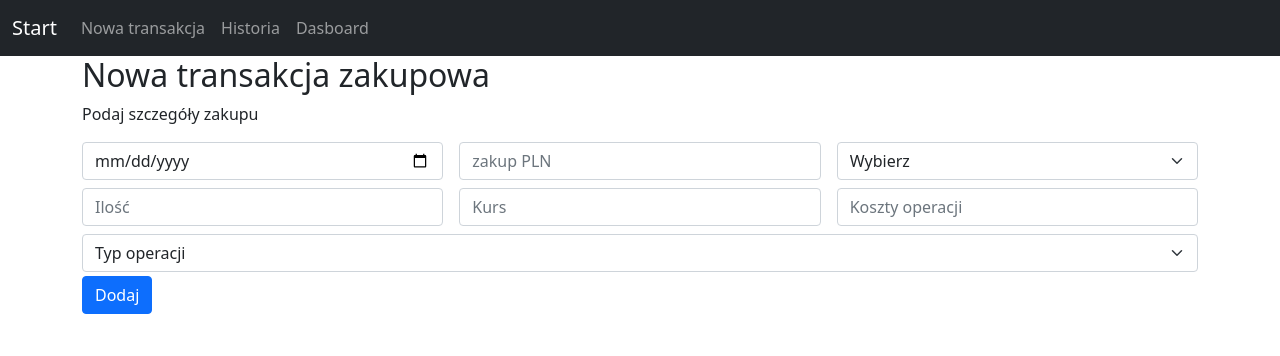
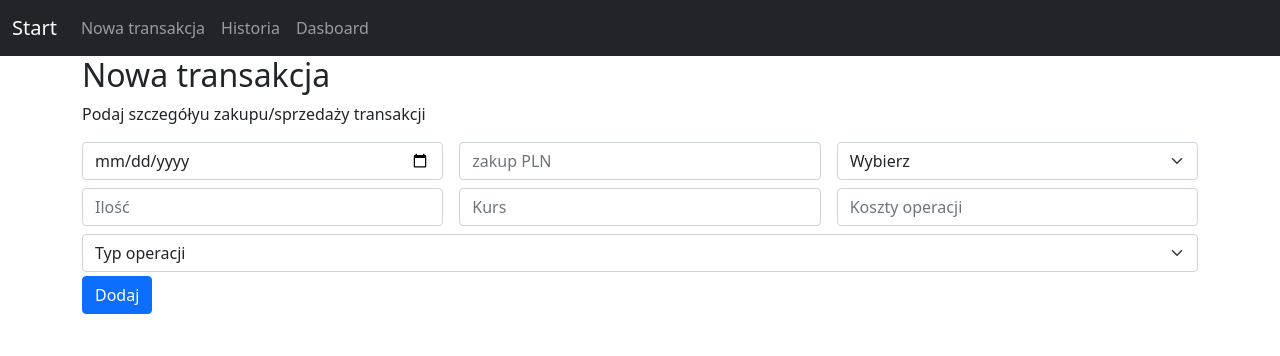
Before and after one commit to kubansa/flask-app, a Python web app: template Templates/new_trans.html in a window 1280 px wide. Shown: the top 356 px of the page. Run offline with Jinja, Linux system fonts and the light colour scheme; the template is opened without the code that fills it, so the values that code supplies are empty.

```diff
--- a/Templates/new_trans.html
+++ b/Templates/new_trans.html
@@ -7,8 +7,8 @@
 {% endfor %}
 
     <div class="container">
-        <h2>Nowa transakcja zakupowa</h2>
-        <p>Podaj szczegóły zakupu</p>
+        <h2>Nowa transakcja </h2>
+        <p>Podaj szczegółyu zakupu/sprzedaży transakcji</p>
 
         <form id="new_trans_form" action = "{{ url_for('new_trans_resoult') }}" method="POST">
             <div class="row gy-2 gx-3 align-items-center">
--- a/app.py
+++ b/app.py
@@ -1,5 +1,6 @@
 from flask import Flask, render_template, g, request, url_for, flash
 import sqlite3
+import flasksqlalchemy from sqlalchemy
 
 app_info = {
 'db_file' : 'c:/PythonScripts/sqllitedata/cantor.db'
@@ -86,8 +87,6 @@ def history():
     return render_template('history.html' , transakcje = transakcje)
 
 
-# dodałem komnentarz
-
 
 if __name__ == '__main__':
     app.run()
```
Also changed, not shown: 2 other files.
